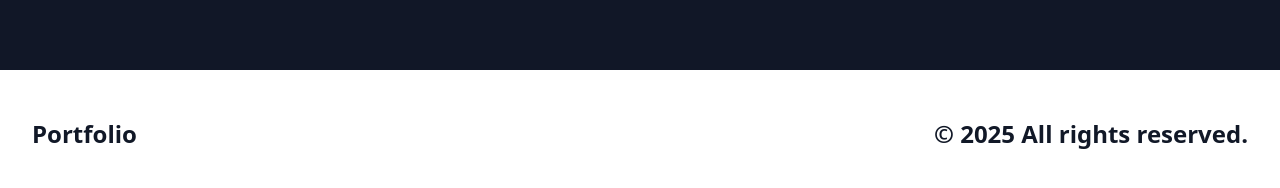
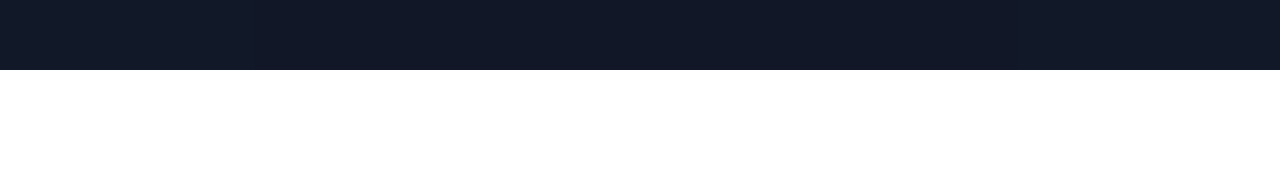
Before and after one commit to HongTongHea/My-Portfolio-, a React (Vite) app: page / in a window 1280 px wide. Shown: the part 3598-3786 px from the top of the page. After the commit the page ends 3668 px from the top, so only its background shows below. Built offline with nearby package versions, Linux system fonts and the light colour scheme.

Commit message:
commit my portfolio

```diff
--- a/src/App.jsx
+++ b/src/App.jsx
@@ -5,7 +5,6 @@ import { About } from "./components/About";
 import { Projects } from "./components/Projects";
 // import { Projects } from "./components/Projects";
 import { Contact } from "./components/Contact";
-import { Footer } from "./components/Footer";
 
 function App() {
   const [darkMode, setDarkMode] = useState(true);
@@ -33,11 +32,6 @@ function App() {
       <About darkMode={darkMode} />
       <Projects darkMode={darkMode} />
       <Contact darkMode={darkMode} />
-      <Footer darkMode={darkMode} />
-      {/*
-      <Projects darkMode={darkMode} />
-
-     */}
     </div>
   );
 }
--- a/src/components/Footer.jsx
+++ /dev/null
@@ -1,33 +0,0 @@
-import React from "react";
-import { Monitor } from "lucide-react";
-
-export function Footer({ darkMode }) {
-  return (
-    <footer
-      className={`${
-        darkMode ? "bg-white text-white" : "bg-gray-900 text-white"
-      } py-12`}
-    >
-      <div className="max-w-7xl mx-auto px-4 sm:px-6 lg:px-8">
-        <div className="flex flex-col md:flex-row justify-between items-center">
-          <div className="flex items-center gap-2 mb-4 md:mb-0">
-            <span
-              className={`text-2xl font-bold ${
-                darkMode ? "text-gray-900" : "text-white"
-              }`}
-            >
-              Portfolio
-            </span>
-          </div>
-          <p
-            className={`text-2xl font-bold ${
-              darkMode ? "text-gray-900" : "text-white"
-            }`}
-          >
-            © 2025 All rights reserved.
-          </p>
-        </div>
-      </div>
-    </footer>
-  );
-}
```
